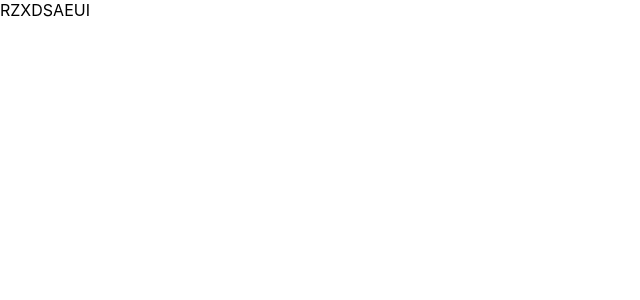
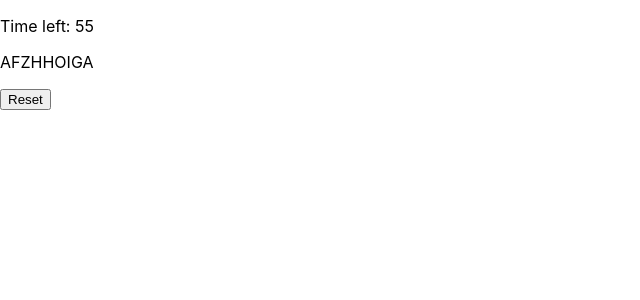
Before and after one commit to jeroanan/countdown-game, a React (Create React App) app: page / in a window 1280 px wide. Shown: the top 300 px of the page, without its empty margins (0-640 px from the left). Built offline with nearby package versions, Linux system fonts and the light colour scheme.

Commit message:
Add countdown timer and reset button

```diff
--- a/src/App.js
+++ b/src/App.js
@@ -4,9 +4,12 @@ import './App.css';
 function App(props) {
 
     const numberOfTiles = 9;
-    const letters = [];
     const maxConsonants = 5;
     const maxVowels = 5;
+    const gameLengthSeconds = 60;
+
+    const [secondsLeft, setSecondsLeft] = useState(gameLengthSeconds);
+    const [letters, setLetters] = useState([]);
 
     const isVowel = (l) =>
     {
@@ -33,10 +36,35 @@ function App(props) {
 	}
     }
 
-    for (let i=0; i<numberOfTiles; i++) {
-	letters.push(getRandomLetter(letters, maxConsonants, maxVowels));
+    const generateLetters = () => {
+	const someLetters = [];
+	for (let i=0; i<numberOfTiles; i++) {
+	    someLetters.push(getRandomLetter(someLetters, maxConsonants, maxVowels));
+	}
+	setLetters(someLetters);
     }
 
+    const tickDown = () => {
+	if (secondsLeft>0) {
+	    setSecondsLeft(secondsLeft-1);
+	}
+    }
+
+    useEffect(() => {
+	const timer = setTimeout(() => {
+	    tickDown();
+	}, 1000);
+	return () => clearTimeout(timer);
+    });
+
+    const handleReset = () => {
+	generateLetters();
+	setSecondsLeft(gameLengthSeconds);
+    }
+
+    if (letters.length===0) {
+	generateLetters();
+    }
 
     const letterTiles = []
 
@@ -48,8 +76,25 @@ function App(props) {
 
     return(
 	<>
-	{letterTiles}
-	    </>
+	    <p>
+		<TimeLeft timeLeft={secondsLeft} />
+            </p>
+	    <p>
+		{letterTiles}
+	    </p>
+	    <p>
+		<button onClick={handleReset}>Reset</button>
+	    </p>
+	</>
+    );
+}
+
+function TimeLeft(props) {
+    const timeLeft = props.timeLeft;
+    return (
+	<>
+	    {timeLeft>0 ? <span>Time left: {props.timeLeft}</span> : <span>Game Over</span>}
+	</>
     );
 }
 
@@ -57,7 +102,9 @@ function Letter(props) {
 
     const theLetter = props.letter;
 
-    return (<span>{theLetter}</span>);
+    return (
+	<span>{theLetter}</span>
+    );
 }
 
 export default App;
```
Also changed, not shown: 1 other file (tests, documents, lock files or other folders).
